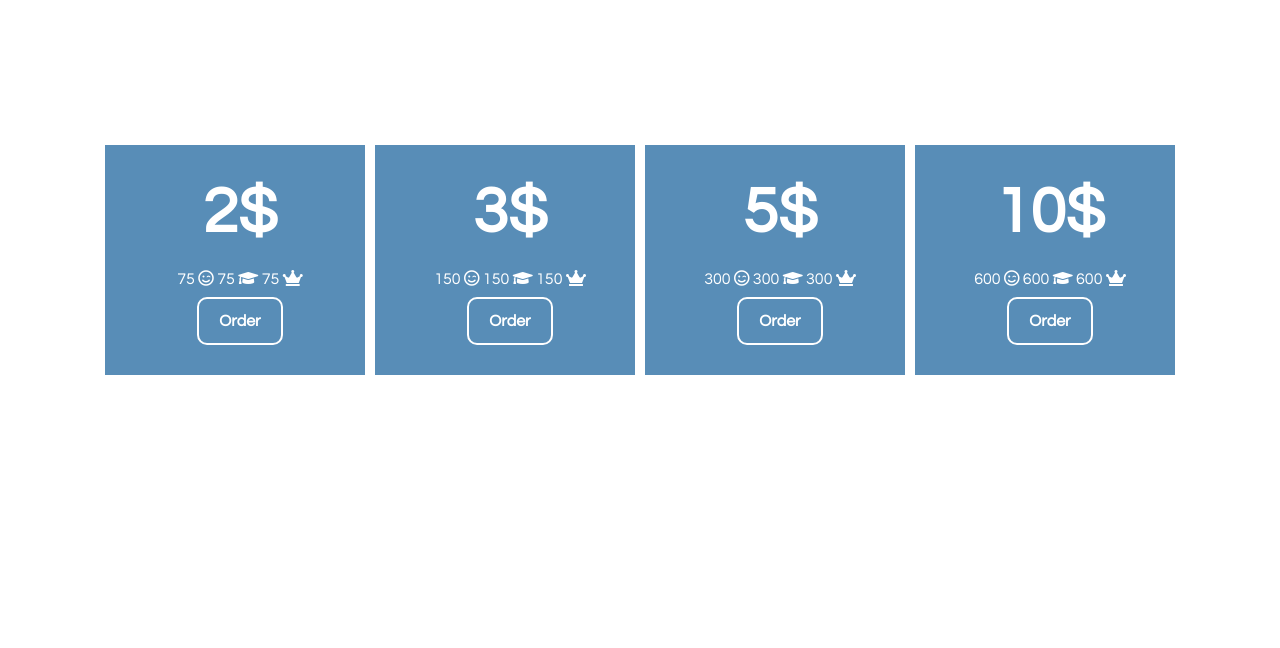
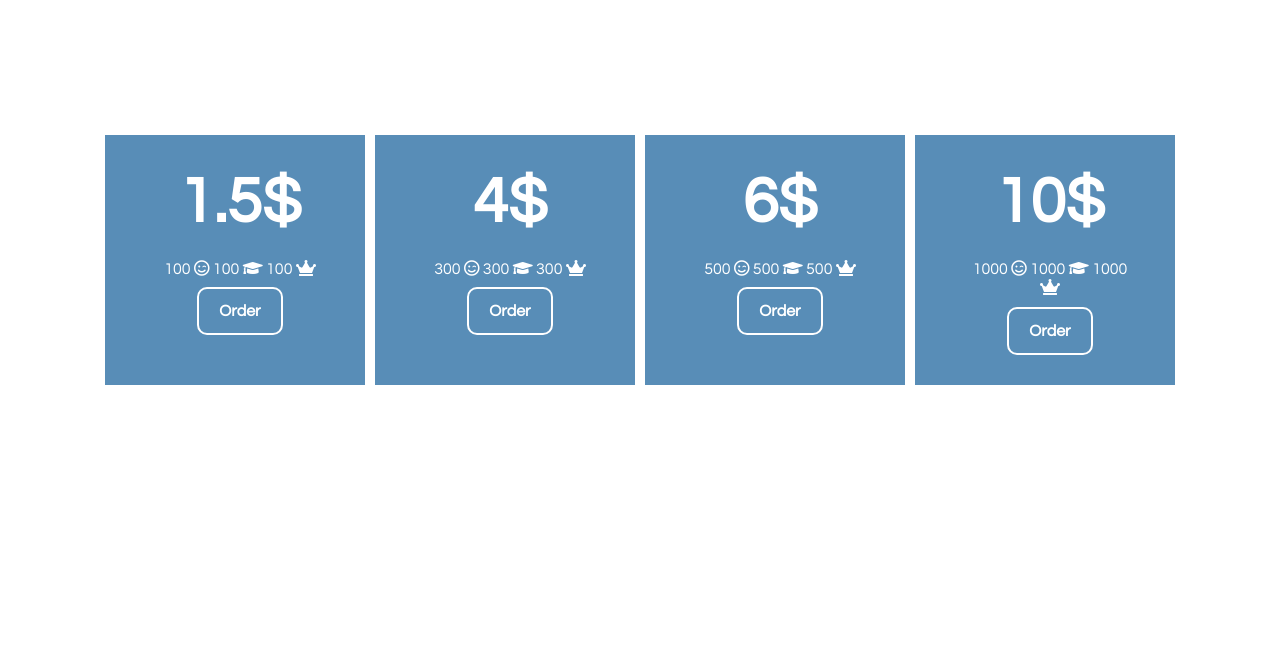
Before and after one commit to MrDonko/WEB, a plain HTML site: page index.html in a window 1280 px wide. Shown: the part 1240-1888 px from the top of the page. Drawn offline with nearby package versions, Linux system fonts and the light colour scheme.

Commit message:
Update index.html

```diff
--- a/index.html
+++ b/index.html
@@ -59,23 +59,23 @@
     <section id="ofr" class="services">
       <div class="container">
         <div class="box">
-          <h2>2$</h2>
-          <h3>75 <i class="far fa-smile-wink"></i> 75 <i class="fas fa-graduation-cap"></i> 75 <i class="fas fa-crown"></i></h3>
+          <h2>1.5$</h2>
+          <h3>100 <i class="far fa-smile-wink"></i> 100 <i class="fas fa-graduation-cap"></i> 100 <i class="fas fa-crown"></i></h3>
             <a class="cta" href="https://steamcommunity.com/id/fc69/" target="_blank"><button >Order </button></a>
           </div>
         <div class="box">
-          <h2>3$</h2>
-          <h3>150 <i class="far fa-smile-wink"></i> 150 <i class="fas fa-graduation-cap"></i> 150 <i class="fas fa-crown"></i></h3>
-          <a class="cta" href="https://steamcommunity.com/id/fc69/" target="_blank"><button >Order </button></a>
-        </div>
-        <div class="box">
-          <h2>5$</h2>
+          <h2>4$</h2>
           <h3>300 <i class="far fa-smile-wink"></i> 300 <i class="fas fa-graduation-cap"></i> 300 <i class="fas fa-crown"></i></h3>
           <a class="cta" href="https://steamcommunity.com/id/fc69/" target="_blank"><button >Order </button></a>
         </div>
         <div class="box">
+          <h2>6$</h2>
+          <h3>500 <i class="far fa-smile-wink"></i> 500 <i class="fas fa-graduation-cap"></i> 500 <i class="fas fa-crown"></i></h3>
+          <a class="cta" href="https://steamcommunity.com/id/fc69/" target="_blank"><button >Order </button></a>
+        </div>
+        <div class="box">
             <h2>10$</h2>
-            <h3>600 <i class="far fa-smile-wink"></i> 600 <i class="fas fa-graduation-cap"></i> 600 <i class="fas fa-crown"></i></h3>
+            <h3>1000 <i class="far fa-smile-wink"></i> 1000 <i class="fas fa-graduation-cap"></i> 1000 <i class="fas fa-crown"></i></h3>
             <a class="cta" href="https://steamcommunity.com/id/fc69/" target="_blank"><button class="btn">Order </button></a>
         </div>
       </div>
```
